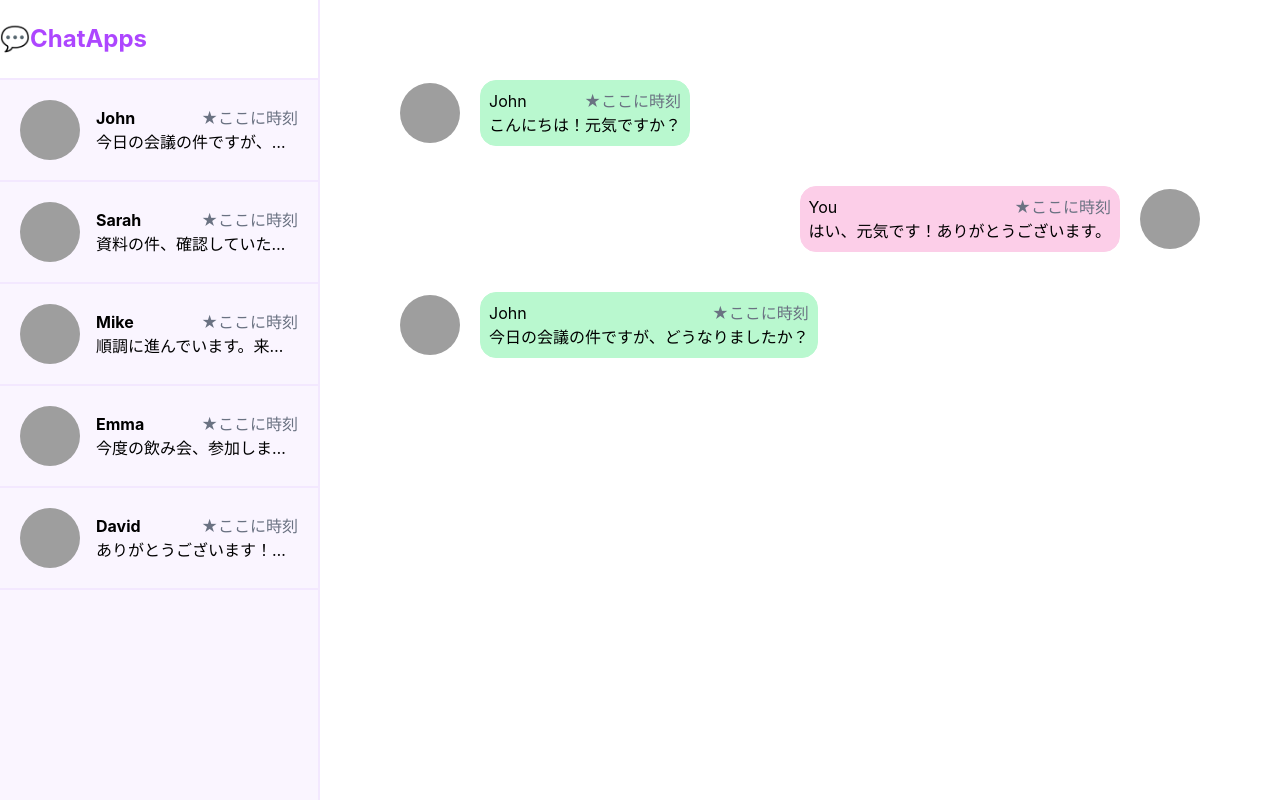
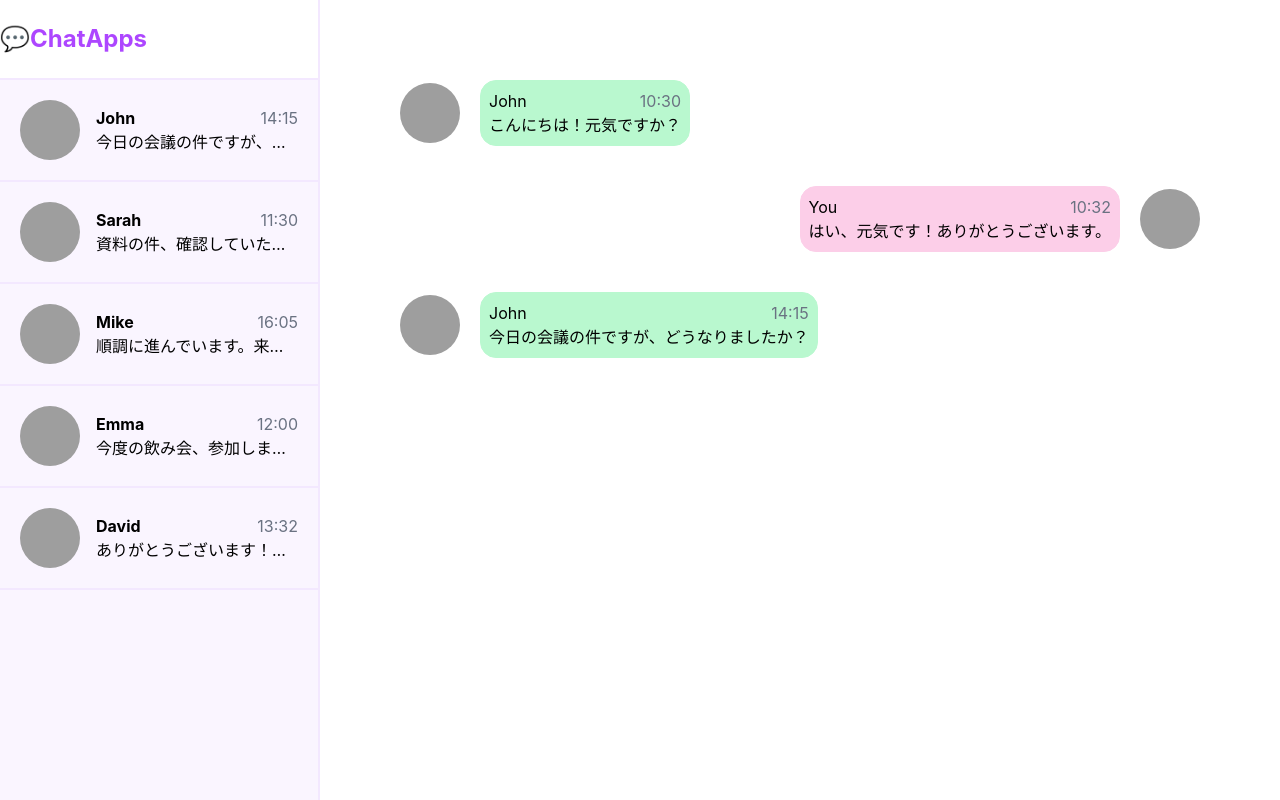
Before and after one commit to lokusuke/react-message, a React (Vite) app: page / in a window 1280 px wide. Built offline with nearby package versions, Linux system fonts and the light colour scheme; grey boxes are pictures that could not be loaded.

Commit message:
時刻を入力

```diff
--- a/package.json
+++ b/package.json
@@ -11,6 +11,7 @@
   },
   "dependencies": {
     "@tailwindcss/vite": "^4.3.1",
+    "date-fns": "^4.4.0",
     "jotai": "^2.20.1",
     "react": "^19.2.6",
     "react-dom": "^19.2.6",
--- a/src/components/MessageGroups.jsx
+++ b/src/components/MessageGroups.jsx
@@ -4,14 +4,12 @@ import {
   getMessageGroupsAtom,
   setMessageRoomAtom,
 } from "../atoms/loginUserAtom";
+import { format } from "date-fns";
 
 export const MessageGroups = () => {
   const messageGroups = useAtomValue(getMessageGroupsAtom); // mock/data.jsのdummyChatsを取得
   const friendList = useAtomValue(friendListAtom); // mock/data.jsのdummyUsersを取得
   const setActiveMessageRoom = useSetAtom(setMessageRoomAtom);
-
-  // console.log(messageGroups);
-  // console.log(friendList);
 
   const handleClick = (id) => {
     setActiveMessageRoom(id);
@@ -39,7 +37,9 @@ export const MessageGroups = () => {
               <div className="flex flex-col flex-1 min-w-0">
                 <div className="flex justify-between">
                   <span className="font-bold truncate">{message.name}</span>
-                  <span className="text-gray-500">★ここに時刻</span>
+                  <span className="text-gray-500">
+                    {format(message.lastMessage.timestamp, "HH:mm")}
+                  </span>
                 </div>
                 <span className="truncate  w-full">
                   {message.lastMessage.content}
--- a/src/components/MessageRoom.jsx
+++ b/src/components/MessageRoom.jsx
@@ -1,5 +1,6 @@
 import { useAtomValue } from "jotai";
 import { getMessagesAtom, loginUserAtom } from "../atoms/loginUserAtom";
+import { format } from "date-fns";
 
 export const MessageRoom = () => {
   // 自分のユーザー情報を取得する
@@ -35,7 +36,9 @@ export const MessageRoom = () => {
               >
                 <div className="flex justify-between">
                   <span>{message.sender.name}</span>
-                  <span className="text-gray-500">★ここに時刻</span>
+                  <span className="text-gray-500">
+                    {format(message.timestamp, "HH:mm")}
+                  </span>
                 </div>
                 <span>{message.content}</span>
               </div>
```
Also changed, not shown: 1 other file (tests, documents, lock files or other folders).
